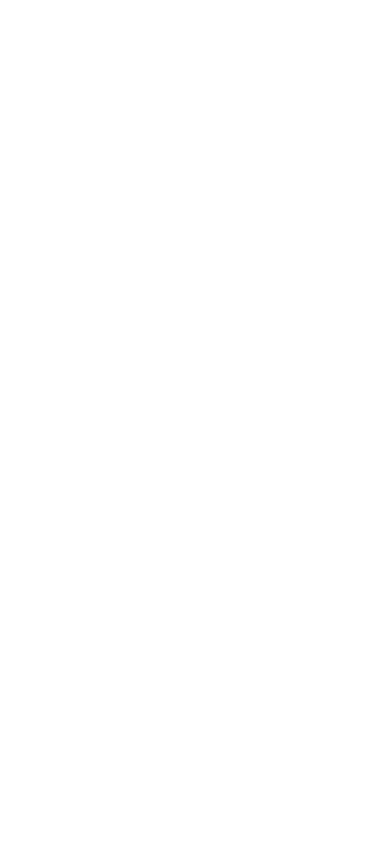
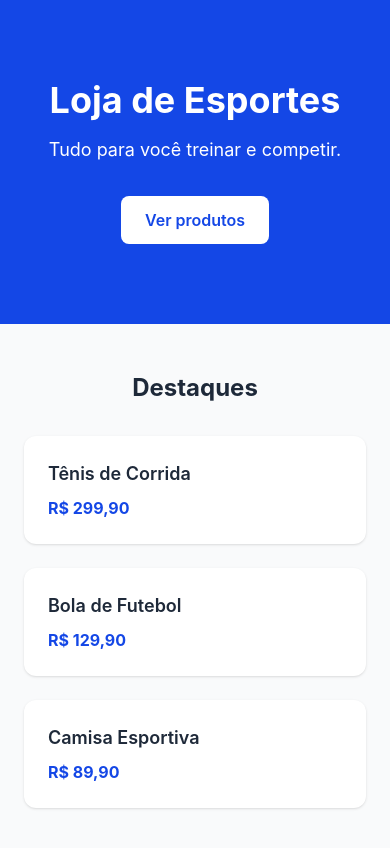
Before and after one commit to 1espg-cps/loja_esporte, a React (Vite) app: page / in a window 390 px wide. Shown: the top 848 px of the page. Built offline with nearby package versions, Linux system fonts and the light colour scheme.

Commit message:
Feature/home
* feat: cria estrutura base da página home

* feat: adiciona hero e seção de destaques na home

* style: aplica tailwind e responsividade na home

* feat: Adiciona a rota Home ao App.jsx

```diff
--- a/src/App.jsx
+++ b/src/App.jsx
@@ -1,11 +1,15 @@
-import React from 'react'
-import { BrowserRouter as Router,Routes,Route } from "react-router-dom"
-const App = () => {
+import { BrowserRouter as Router, Routes, Route } from "react-router-dom";
+import Home from "./pages/Home";
+
+function App() {
   return (
-    <>
-
-    </>
-  )
+    <Router>
+      {/* Navbar dps*/}
+      <Routes>
+        <Route path="/" element={<Home />} />
+      </Routes>
+    </Router>
+  );
 }
 
-export default App
+export default App;
--- a/src/pages/Home.jsx
+++ b/src/pages/Home.jsx
@@ -0,0 +1,47 @@
+import { Link } from "react-router-dom";
+
+const destaques = [
+    { id: 1, nome: "Tênis de Corrida", preco: "R$ 299,90" },
+    { id: 2, nome: "Bola de Futebol", preco: "R$ 129,90" },
+    { id: 3, nome: "Camisa Esportiva", preco: "R$ 89,90" },
+];
+
+const Home = () => {
+    return (
+        <main className="min-h-screen bg-gray-50">
+            <section className="bg-blue-700 px-6 py-20 text-center text-white">
+                <h1 className="text-4xl font-bold md:text-6xl">Loja de Esportes</h1>
+                <p className="mt-4 text-lg md:text-xl">
+                    Tudo para você treinar e competir.
+                </p>
+                <Link
+                    to="/produtos"
+                    className="mt-8 inline-block rounded-lg bg-white px-6 py-3 font-semibold text-blue-700 transition hover:bg-gray-200"
+                >
+                    Ver produtos
+                </Link>
+            </section>
+
+            <section className="mx-auto max-w-6xl px-6 py-12">
+                <h2 className="mb-8 text-center text-2xl font-bold text-gray-800 md:text-3xl">
+                    Destaques
+                </h2>
+                <div className="grid grid-cols-1 gap-6 md:grid-cols-2 lg:grid-cols-3">
+                    {destaques.map((item) => (
+                        <div
+                            key={item.id}
+                            className="rounded-xl bg-white p-6 shadow transition hover:shadow-lg"
+                        >
+                            <h3 className="text-lg font-semibold text-gray-800">
+                                {item.nome}
+                            </h3>
+                            <p className="mt-2 font-bold text-blue-700">{item.preco}</p>
+                        </div>
+                    ))}
+                </div>
+            </section>
+        </main>
+    );
+}
+
+export default Home
```
